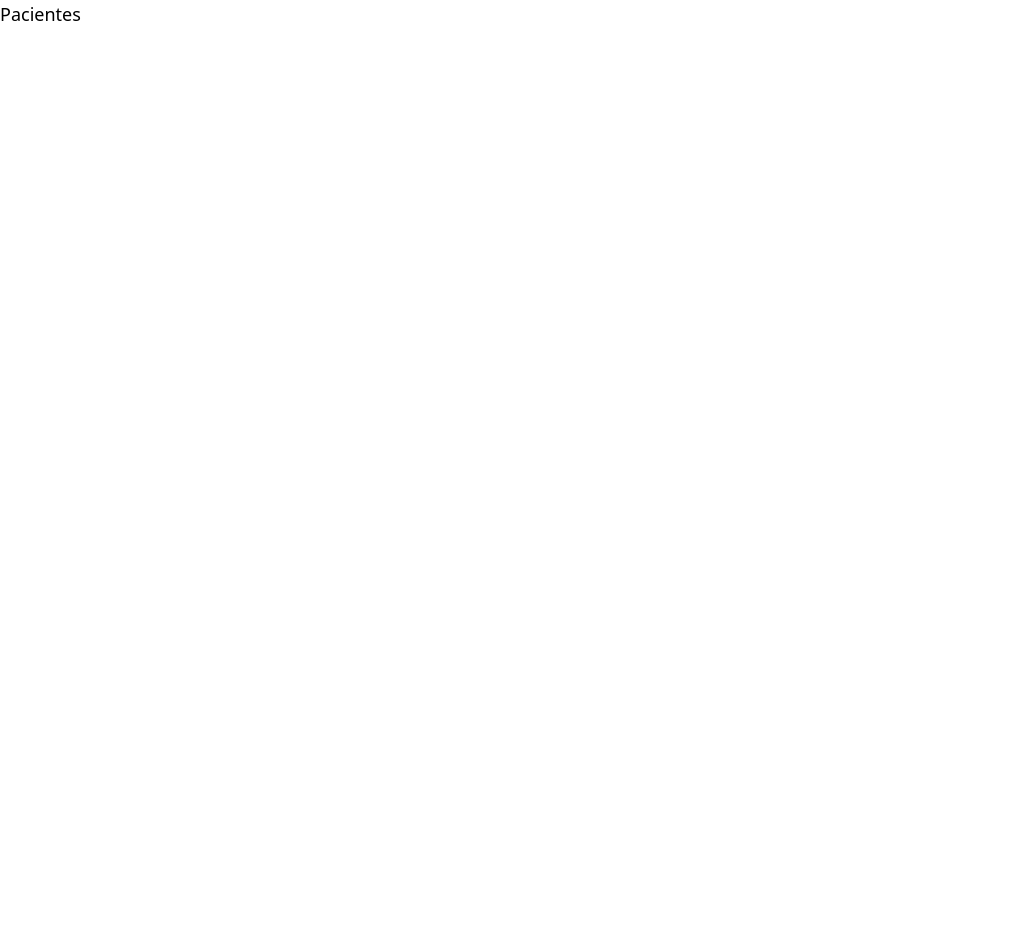
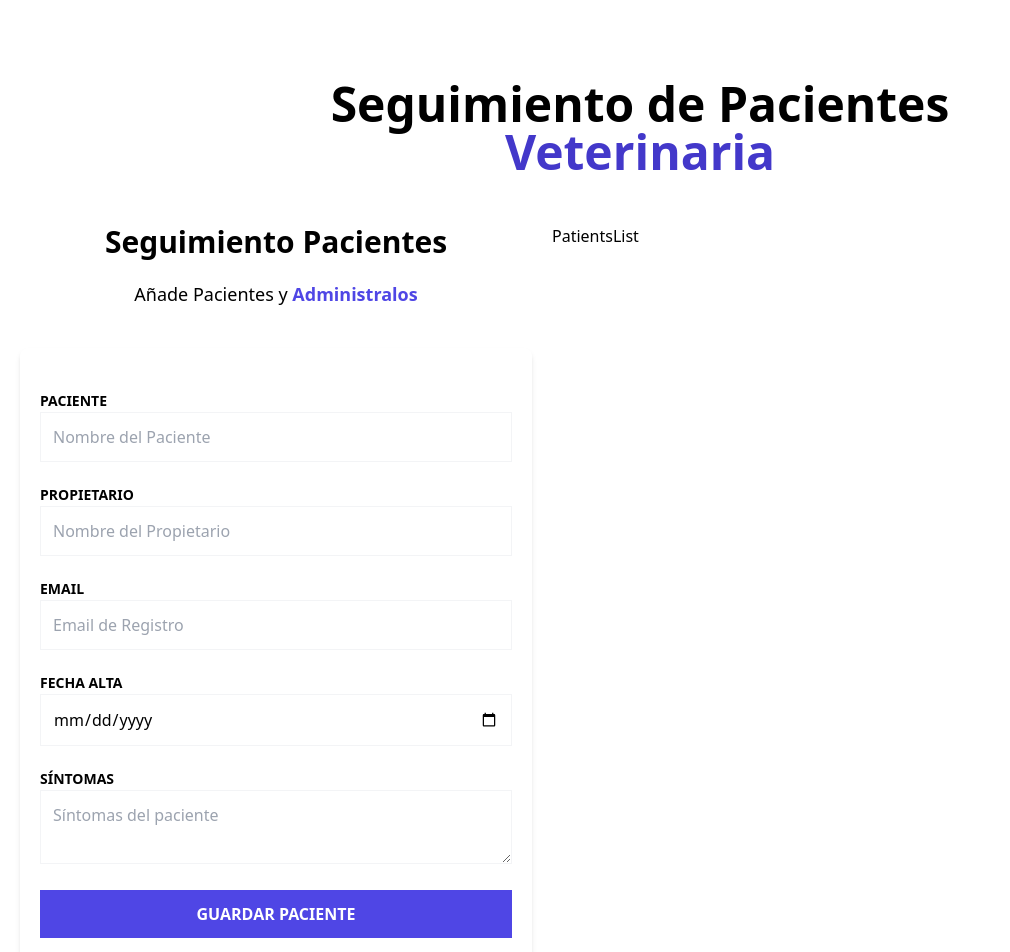
Before and after one commit to cheko30/admin-pacientes, a React (Vite) app: page / in a window 1280 px wide. Shown: the top 952 px of the page, without its empty margins (0-1010 px from the left). Before the commit the page ends 800 px from the top, so only its background shows below. Built offline with nearby package versions, Linux system fonts and the light colour scheme.

Commit message:
add react-hook-form dependency

```diff
--- a/package.json
+++ b/package.json
@@ -11,7 +11,8 @@
   },
   "dependencies": {
     "react": "^18.3.1",
-    "react-dom": "^18.3.1"
+    "react-dom": "^18.3.1",
+    "react-hook-form": "^7.53.1"
   },
   "devDependencies": {
     "@eslint/js": "^9.13.0",
--- a/src/App.tsx
+++ b/src/App.tsx
@@ -1,8 +1,20 @@
+import PatientForm from "./components/PatientForm"
+import PatientsList from "./components/PatientsList"
 
 function App() {
   return (
     <>
-      <h1 className='text-lg'>Pacientes</h1>
+      <div className="container mx-auto mt-20">
+        <h1 className="font-black text-5xl text-center md:w-2/3 md:mx-auto">
+            Seguimiento de Pacientes {""}
+            <span className="text-indigo-700">Veterinaria</span>
+        </h1>
+
+        <div className="mt-12 md:flex">
+          <PatientForm />
+          <PatientsList />
+        </div>
+      </div>
     </>
   )
 }
--- /dev/null
+++ b/src/components/PatientForm.tsx
@@ -0,0 +1,95 @@
+import { useForm } from "react-hook-form"
+
+export default function PatientForm() {
+
+    const { register, handleSubmit, formState:{errors}, } = useForm()
+
+    const registerPatient = () => {
+        console.log("Nuevo Paciente")
+    }
+
+    return (
+      <div className="md:w-1/2 lg:w-2/5 mx-5">
+          <h2 className="font-black text-3xl text-center">Seguimiento Pacientes</h2>
+
+          <p className="text-lg mt-5 text-center mb-10">
+              Añade Pacientes y {''}
+              <span className="text-indigo-600 font-bold">Administralos</span>
+          </p>
+
+          <form
+              className="bg-white shadow-md rounded-lg py-10 px-5 mb-10"
+              noValidate
+              onClick={handleSubmit(registerPatient)}
+          >
+                <div className="mb-5">
+                    <label htmlFor="name" className="text-sm uppercase font-bold">
+                        Paciente
+                    </label>
+                    <input
+                        id="name"
+                        className="w-full p-3  border border-gray-100"
+                        type="text"
+                        placeholder="Nombre del Paciente"
+                        {...register("name", {
+                            required: "El nombre del paciente es obligatorio"
+                        })}
+                    />
+                    {errors.name?.message}
+                </div>
+
+                <div className="mb-5">
+                  <label htmlFor="caretaker" className="text-sm uppercase font-bold">
+                      Propietario
+                  </label>
+                  <input
+                      id="caretaker"
+                      className="w-full p-3  border border-gray-100"
+                      type="text"
+                      placeholder="Nombre del Propietario"
+                  />
+                </div>
+
+              <div className="mb-5">
+                <label htmlFor="email" className="text-sm uppercase font-bold">
+                    Email
+                </label>
+                <input
+                    id="email"
+                    className="w-full p-3  border border-gray-100"
+                    type="email"
+                    placeholder="Email de Registro"
+                />
+              </div>
+
+              <div className="mb-5">
+                  <label htmlFor="date" className="text-sm uppercase font-bold">
+                      Fecha Alta
+                  </label>
+                  <input
+                      id="date"
+                      className="w-full p-3  border border-gray-100"
+                      type="date"
+                  />
+              </div>
+
+              <div className="mb-5">
+                  <label htmlFor="symptoms" className="text-sm uppercase font-bold">
+                  Síntomas
+                  </label>
+                  <textarea
+                      id="symptoms"
+                      className="w-full p-3  border border-gray-100"
+                      placeholder="Síntomas del paciente"
+                  ></textarea>
+              </div>
+
+              <input
+                  type="submit"
+                  className="bg-indigo-600 w-full p-3 text-white uppercase font-bold hover:bg-indigo-700 cursor-pointer transition-colors"
+                  value='Guardar Paciente'
+              />
+          </form>
+      </div>
+    )
+  }
--- /dev/null
+++ b/src/components/PatientsList.tsx
@@ -0,0 +1,6 @@
+
+export default function PatientsList() {
+  return (
+    <div>PatientsList</div>
+  )
+}
```
Also changed, not shown: 1 other file (tests, documents, lock files or other folders).
